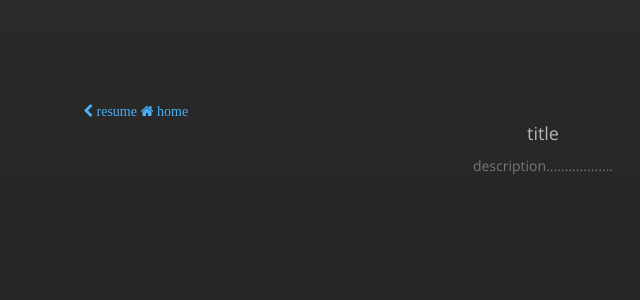
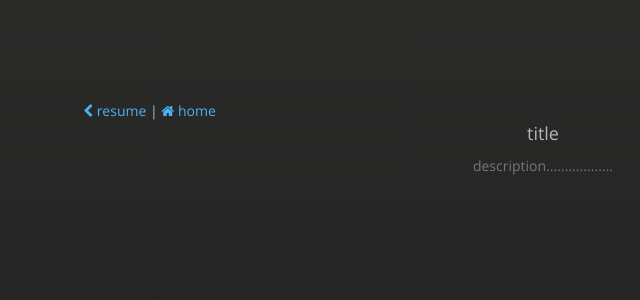
Before and after one commit to kirqe/autm-rb, a Jekyll site: the page built from projects.html, in a window 1280 px wide. Shown: the top 300 px of the page, without its empty margins (97-737 px from the left). Built offline with Jekyll 4.4.1, drawn with Linux system fonts in a browser that asks for light colours; nearby versions of some CDN libraries; comment, search, counter and statistics services are not loaded.

Commit message:
font fix

```diff
--- a/projects.html
+++ b/projects.html
@@ -3,8 +3,8 @@ title: projects
 permalink: "/projects/index.html"
 layout: projects
 ---
-<a href="{{ "/resume" | prepend:site.baseurl }}"><i class="fa fa-chevron-left"> resume</i></a>
-<a href="{{ '/' | prepend: site.baseurl | replace: '//', '/' }}"><i class="fa fa-home"> home</i></a>
+<a href="{{ "/resume" | prepend:site.baseurl }}"><i class="fa fa-chevron-left"></i> resume</a> |
+<a href="{{ '/' | prepend: site.baseurl | replace: '//', '/' }}"><i class="fa fa-home"></i> home</a>
 <br/>
 <div class="text-center">
   <h3>title</h3>
```
